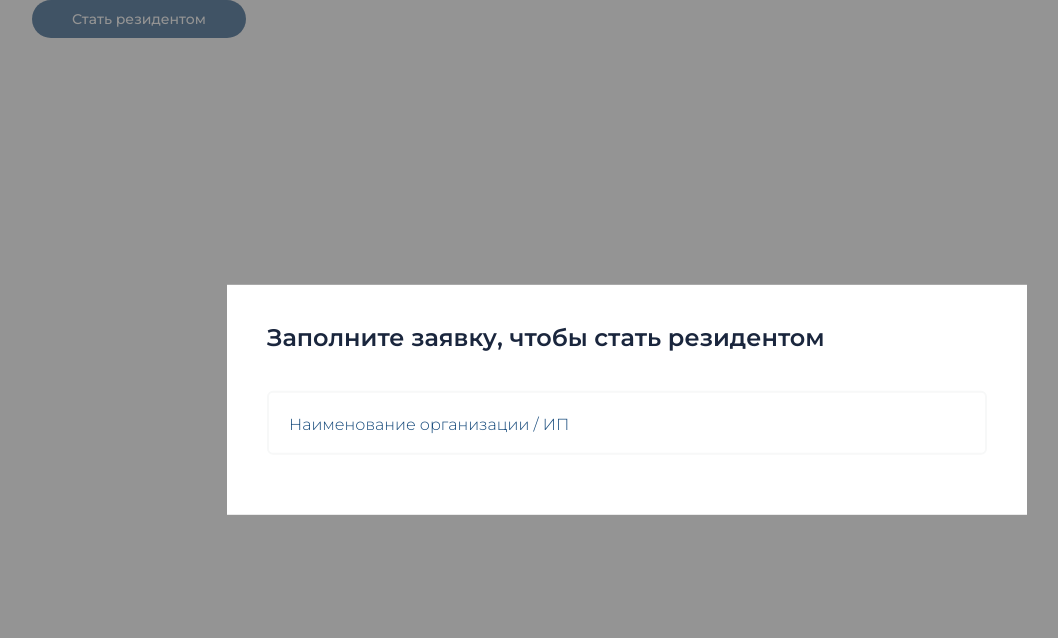
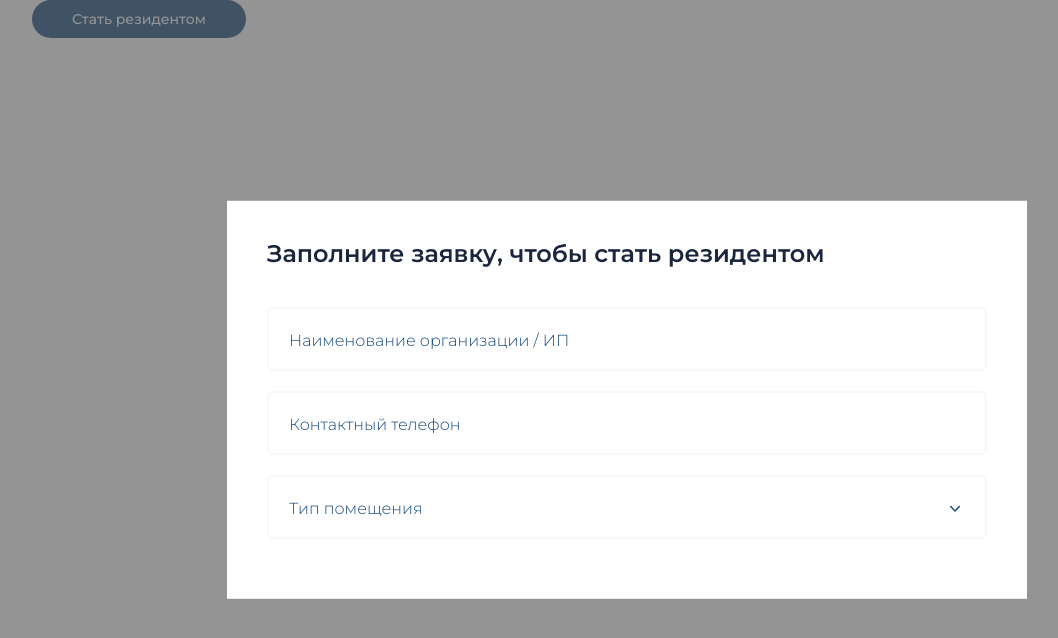
Before and after one commit to evgeniyChernyy/airTestTask, a Vue app: page / in a window 1280 px wide. Both pictures are taken after a click on the button "Стать резидентом". Shown: the top 638 px of the page, without its empty margins (13-1071 px from the left). Built offline with nearby package versions, Linux system fonts and the light colour scheme.

Commit message:
added name to textInput,baseSelect; added options to baseSelect

```diff
--- a/src/assets/main.css
+++ b/src/assets/main.css
@@ -14,7 +14,9 @@
   font-style: normal;
   color:var(--theme-black);
 }
-
+.interactive{
+  cursor:pointer
+}
 .container{
   max-width: 1220px;
   padding:0 15px;
@@ -77,6 +79,7 @@
   border-radius:6px;
   height:64px;
   margin-bottom: 20px;
+  position: relative;
 }
 .input__wrapper{
   width:100%;
@@ -95,6 +98,7 @@
 .input.has_value .input__label{
   top:10px;
 }
+.input__value,
 .input__input-field{
   font-weight: 500;
   font-size:18px;
@@ -103,3 +107,44 @@
   padding: 0;
   width: 100%;
 }
+.input__select-arrow{
+  position:absolute;
+  right:20px;
+  top:22px;
+  fill:var(--theme-blue);
+  transition: transform .3s;
+}
+.input.list_opened .input__select-arrow{
+  transform: rotate(-180deg);
+}
+.input__options-list{
+  position: absolute;
+  padding:8px 0;
+  background-color: white;
+  border:2px solid var(--theme-border-color);
+  width: 100%;
+  visibility: hidden;
+  opacity: 0;
+  transition: visibility .3s, opacity .3s;
+}
+.input.list_opened .input__options-list{
+  visibility: visible;
+  opacity: 1;
+}
+.input__list-option{
+  display: inline-block;
+  width: 100%;
+}
+.input__list-option-label{
+  padding: 8px 20px;
+  font-size: 16px;
+  display: inline-block;
+  width: 100%;
+}
+.input__list-option-radio:checked + .input__list-option-label,
+.input__list-option-label:hover{
+  background-color: var(--theme-border-color);
+}
+.input__list-option-radio{
+  display: none;
+}
--- /dev/null
+++ b/src/components/BaseSelect.vue
@@ -0,0 +1,40 @@
+<script setup>
+  import { ref } from 'vue'
+
+  defineProps({
+    label: String,
+    inputName: String,
+    options:Array
+  })
+
+  const listOpened = ref(false);
+  const checkedValue = ref("");
+  const checkedLabel = ref("");
+
+  function toggleList() {
+    listOpened.value = !listOpened.value
+  }
+  function checkOption(option) {
+    listOpened.value = false
+    checkedLabel.value = option.label
+    checkedValue.value = option.value
+  }
+</script>
+
+<template>
+  <div class="input" :class="{list_opened:listOpened,has_value:checkedLabel}">
+    <div class="input__wrapper interactive" @click="toggleList">
+      <span class="input__label">{{ label }}</span>
+      <span class="input__value">{{ checkedLabel }}</span>
+      <svg class="input__select-arrow" width="20" height="20" viewBox="0 0 20 20" fill="none" xmlns="http://www.w3.org/2000/svg">
+        <path d="M5.22953 7.20999C5.37279 7.07216 5.56491 6.99685 5.76367 7.0006C5.96243 7.00435 6.15157 7.08686 6.28953 7.22999L9.99953 11.168L13.7095 7.22999C13.777 7.15565 13.8586 7.0956 13.9497 7.0534C14.0408 7.01119 14.1394 6.9877 14.2397 6.98431C14.34 6.98093 14.44 6.99771 14.5337 7.03366C14.6274 7.06962 14.713 7.12402 14.7853 7.19365C14.8576 7.26327 14.9152 7.3467 14.9546 7.43899C14.9941 7.53127 15.0146 7.63055 15.015 7.73092C15.0154 7.83129 14.9957 7.93072 14.9569 8.02332C14.9182 8.11592 14.8613 8.1998 14.7895 8.26999L10.5395 12.77C10.4696 12.8426 10.3857 12.9003 10.2929 12.9398C10.2001 12.9792 10.1003 12.9995 9.99953 12.9995C9.89871 12.9995 9.79893 12.9792 9.70615 12.9398C9.61337 12.9003 9.52949 12.8426 9.45953 12.77L5.20953 8.26999C5.0717 8.12674 4.99638 7.93462 5.00013 7.73585C5.00388 7.53709 5.08639 7.34795 5.22953 7.20999Z"/>
+      </svg>
+    </div>
+    <div class="input__options-list">
+      <label class="input__list-option interactive" @click="checkOption(option)" v-for="option in options">
+        <input type="radio" :value="option.value" class="input__list-option-radio" :name="inputName">
+        <span class="input__list-option-label">{{ option.label }}</span>
+      </label>
+    </div>
+  </div>
+</template>
--- a/src/components/ResidentRequestPopup.vue
+++ b/src/components/ResidentRequestPopup.vue
@@ -1,8 +1,19 @@
 <script setup>
 import TextInput from './TextInput.vue';
+import BaseSelect from './BaseSelect.vue';
 import { ref } from 'vue'
 
 const opened = ref(false)
+const placeTypeOptions = [{
+  label:'Производственная площадь',
+  value:'productionSquare'
+},{
+  label:'Складское помещение',
+  value:'productionSquare'
+},{
+  label:'Торговое место',
+  value:'productionSquare'
+}]
 
 document.addEventListener("OpenResidentRequestPopup",()=>{
   opened.value = true
@@ -17,6 +28,16 @@ document.addEventListener("OpenResidentRequestPopup",()=>{
     <div class="popup__content">
       <TextInput
         :label="'Наименование организации / ИП'"
+        :name="'companyName'"
+      />
+      <TextInput
+        :label="'Контактный телефон'"
+        :name="'contactPhone'"
+      />
+      <BaseSelect
+        :label="'Тип помещения'"
+        :inputName="'placeType'"
+        :options="placeTypeOptions"
       />
     </div>
   </div>
--- a/src/components/TextInput.vue
+++ b/src/components/TextInput.vue
@@ -3,6 +3,7 @@
 
   defineProps({
     label: String,
+    inputName: String,
   })
 
   const text = ref("")
@@ -23,6 +24,7 @@
       <input
             class="input__input-field"
             type="text"
+            :name="inputName"
              v-model="text"
              @focus="focusHandler"
              @blur="blurHandler"
```
